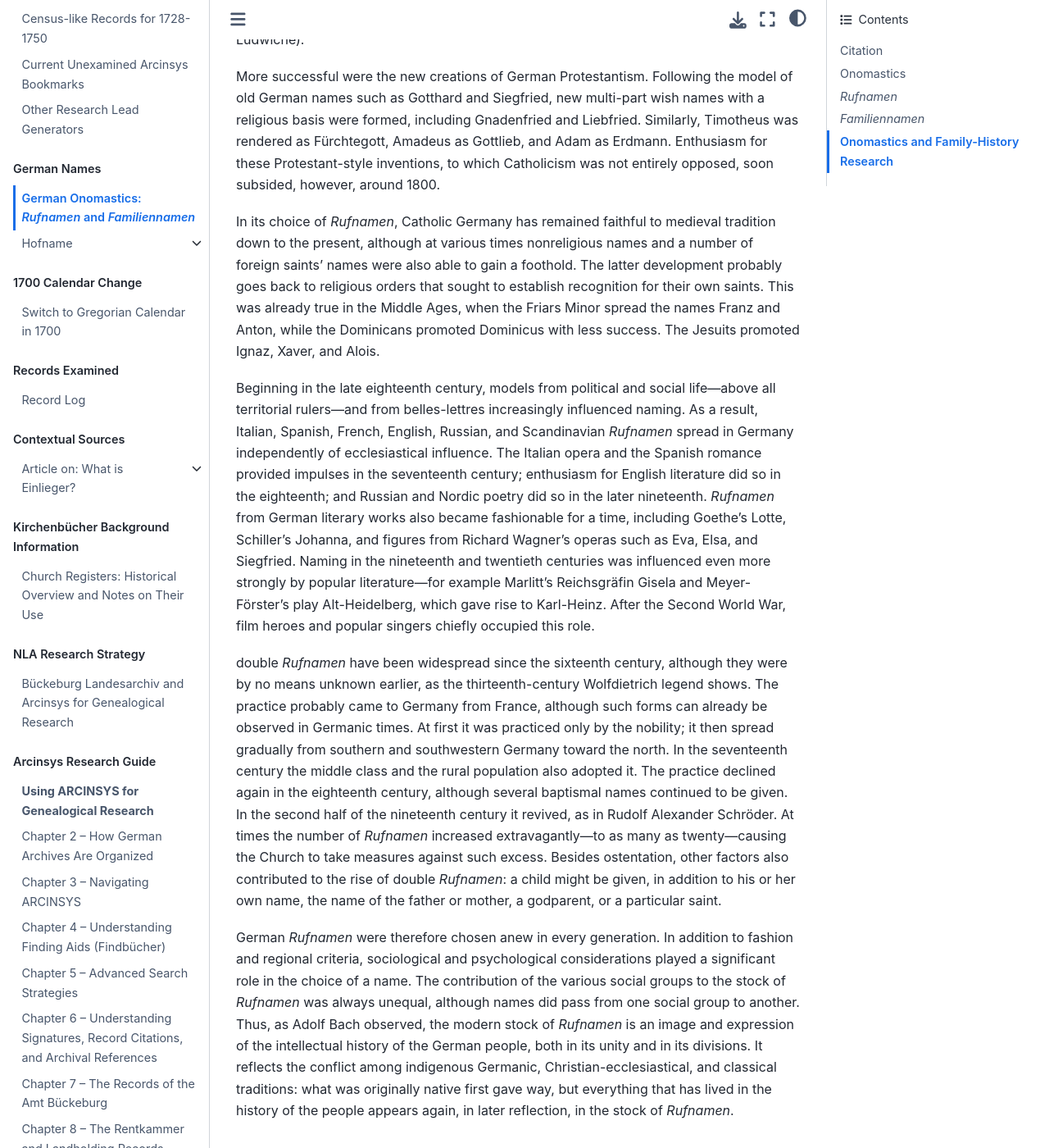
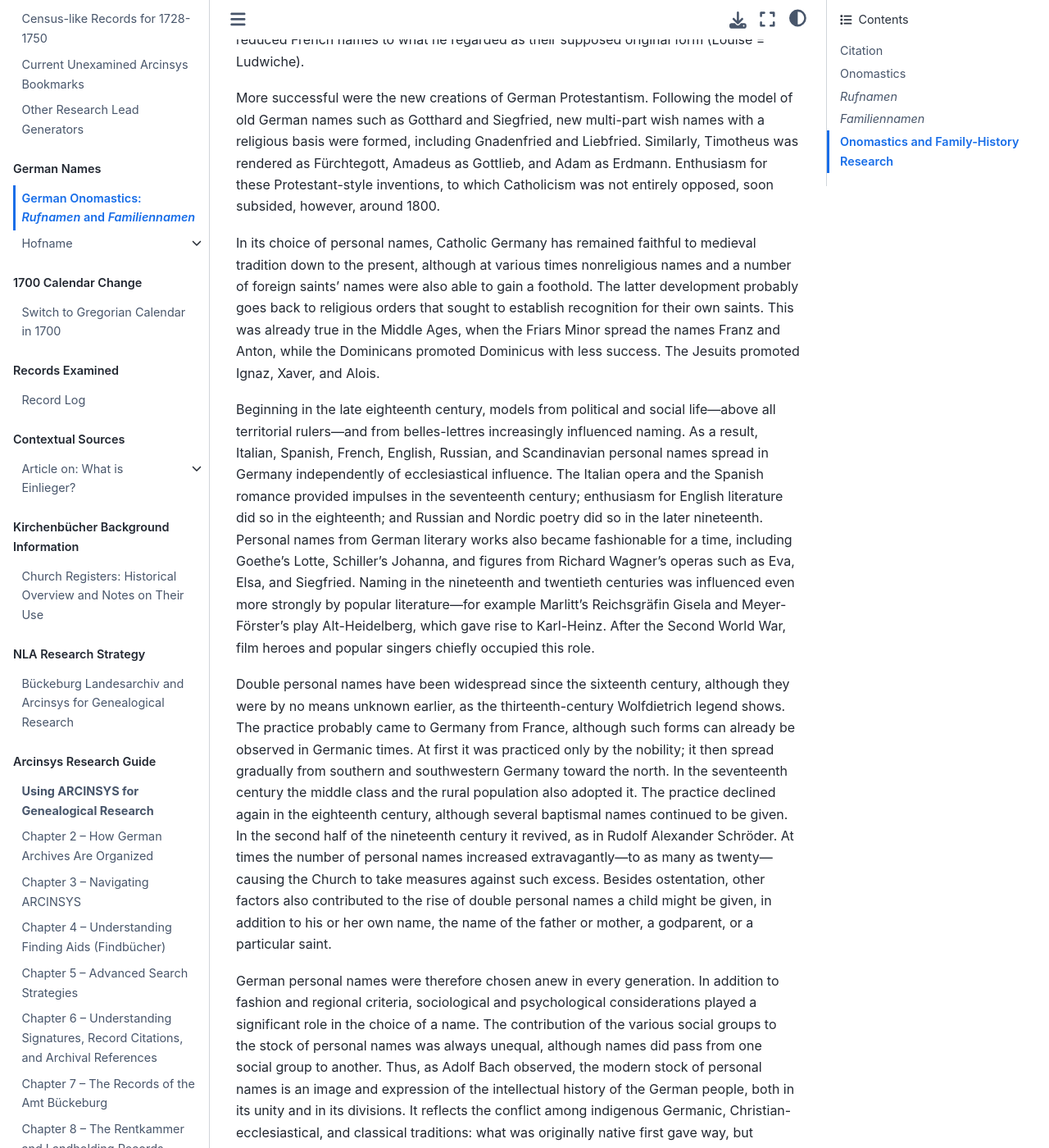
Before and after one commit to kurt-krueckeberg/sphinx-research, a Jupyter Book: the page built from names/Namenkunde.md, in a window 1280 px wide and 1400 px high, scrolled down 2432 px. Shown: the whole window at 82% size. Built offline with Jupyter Book 1.0.4 settings and Sphinx 7.4.7 and the Sphinx Book theme 1.1.4, drawn with Linux system fonts in a browser that asks for light colours; some of the changed text lies outside the part shown.

Commit message:
Update files

```diff
--- a/names/Namenkunde.md
+++ b/names/Namenkunde.md
@@ -80,21 +80,21 @@ town and countryside. A general leveling did not occur until the
 fifteenth century. A social gradient can also be observed. The leading
 strata—princes, nobility, and the patriciate—often led the way in
 adopting foreign personal names Under the influence of mendicant orders,
-Christian *Rufnamen* spread especially rapidly among the urban middle
+Christian personal names spread especially rapidly among the urban middle
 class. Particular names rose and fell in popularity according to region
 and period. For the genealogist it is therefore especially valuable to
-trace the history of individual *Rufnamen* and to investigate the
+trace the history of individual personal names and to investigate the
 reasons for their appearance, decline, or complete absence at particular
 times and in particular regions.
 
 In their struggle against the cult of the saints, Protestants replaced
 saints’ names with Old Testament names; Calvinists even permitted only
 biblical names. In opposition, the Synod of Tournai in 1574 prohibited
-the adoption of such names. Yet Old Testament *Rufnamen* survived beyond
+the adoption of such names. Yet Old Testament personal names survived beyond
 the eighteenth century only in orthodox currents of German Protestantism
 and among Puritans, Presbyterians, and Mennonites.
 
-Under the influence of Protestantism, German *Rufnamen* gradually gained
+Under the influence of Protestantism, German personal names gained
 ground. Johann Fischart, for example, promoted them in his
 Geschichtsklitterung, chapter 10. From that time onward the
 arts—especially poetry—proved to be important trendsetters in naming.
@@ -114,7 +114,7 @@ Fürchtegott, Amadeus as Gottlieb, and Adam as Erdmann. Enthusiasm for
 these Protestant-style inventions, to which Catholicism was not entirely
 opposed, soon subsided, however, around 1800.
 
-In its choice of *Rufnamen*, Catholic Germany has remained faithful to
+In its choice of personal names, Catholic Germany has remained faithful to
 medieval tradition down to the present, although at various times
 nonreligious names and a number of foreign saints’ names were also able
 to gain a foothold. The latter development probably goes back to
@@ -127,11 +127,11 @@ Alois.
 Beginning in the late eighteenth century, models from political and
 social life—above all territorial rulers—and from belles-lettres
 increasingly influenced naming. As a result, Italian, Spanish, French,
-English, Russian, and Scandinavian *Rufnamen* spread in Germany
+English, Russian, and Scandinavian personal names spread in Germany
 independently of ecclesiastical influence. The Italian opera and the
 Spanish romance provided impulses in the seventeenth century; enthusiasm
 for English literature did so in the eighteenth; and Russian and Nordic
-poetry did so in the later nineteenth. *Rufnamen* from German literary
+poetry did so in the later nineteenth. Personal names from German literary
 works also became fashionable for a time, including Goethe’s Lotte,
 Schiller’s Johanna, and figures from Richard Wagner’s operas such as
 Eva, Elsa, and Siegfried. Naming in the nineteenth and twentieth
@@ -140,7 +140,7 @@ example Marlitt’s Reichsgräfin Gisela and Meyer-Förster’s play
 Alt-Heidelberg, which gave rise to Karl-Heinz. After the Second World
 War, film heroes and popular singers chiefly occupied this role.
 
-double *Rufnamen* have been widespread since the sixteenth century,
+Double personal names have been widespread since the sixteenth century,
 although they were by no means unknown earlier, as the
 thirteenth-century Wolfdietrich legend shows. The practice probably came
 to Germany from France, although such forms can already be observed in
@@ -150,25 +150,25 @@ north. In the seventeenth century the middle class and the rural
 population also adopted it. The practice declined again in the
 eighteenth century, although several baptismal names continued to be
 given. In the second half of the nineteenth century it revived, as in
-Rudolf Alexander Schröder. At times the number of *Rufnamen* increased
+Rudolf Alexander Schröder. At times the number of personal names increased
 extravagantly—to as many as twenty—causing the Church to take measures
 against such excess. Besides ostentation, other factors also contributed
-to the rise of double *Rufnamen*: a child might be given, in addition to
+to the rise of double personal names a child might be given, in addition to
 his or her own name, the name of the father or mother, a godparent, or a
 particular saint.
 
-German *Rufnamen* were therefore chosen anew in every generation. In
+German personal names were therefore chosen anew in every generation. In
 addition to fashion and regional criteria, sociological and
 psychological considerations played a significant role in the choice of
 a name. The contribution of the various social groups to the stock of
-*Rufnamen* was always unequal, although names did pass from one social
+personal names was always unequal, although names did pass from one social
 group to another. Thus, as Adolf Bach observed, the modern stock of
-*Rufnamen* is an image and expression of the intellectual history of the
+personal names is an image and expression of the intellectual history of the
 German people, both in its unity and in its divisions. It reflects the
 conflict among indigenous Germanic, Christian-ecclesiastical, and
 classical traditions: what was originally native first gave way, but
 everything that has lived in the history of the people appears again, in
-later reflection, in the stock of *Rufnamen*.
+later reflection, in the stock of personal names.
 
 ## *Familiennamen*
 
```
